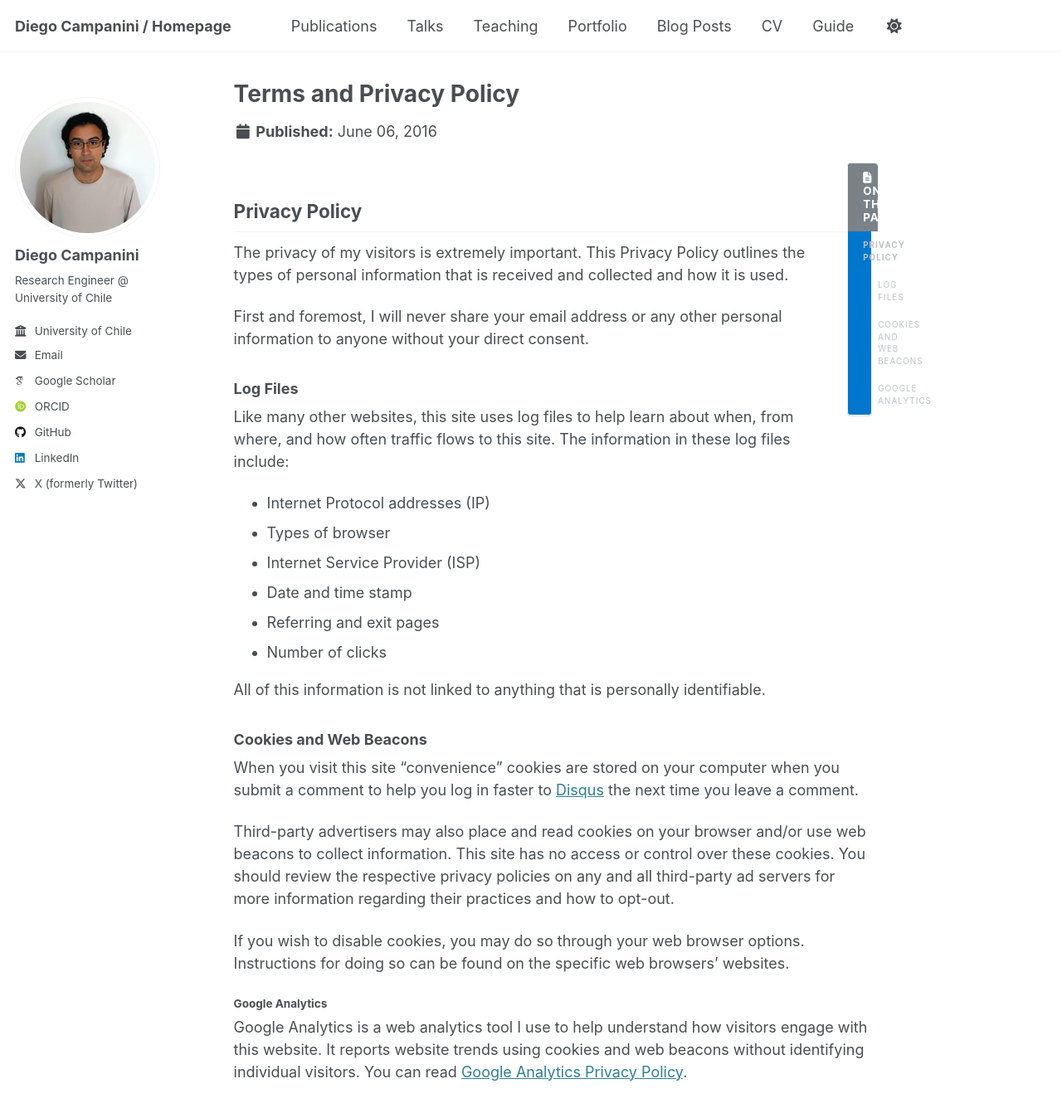
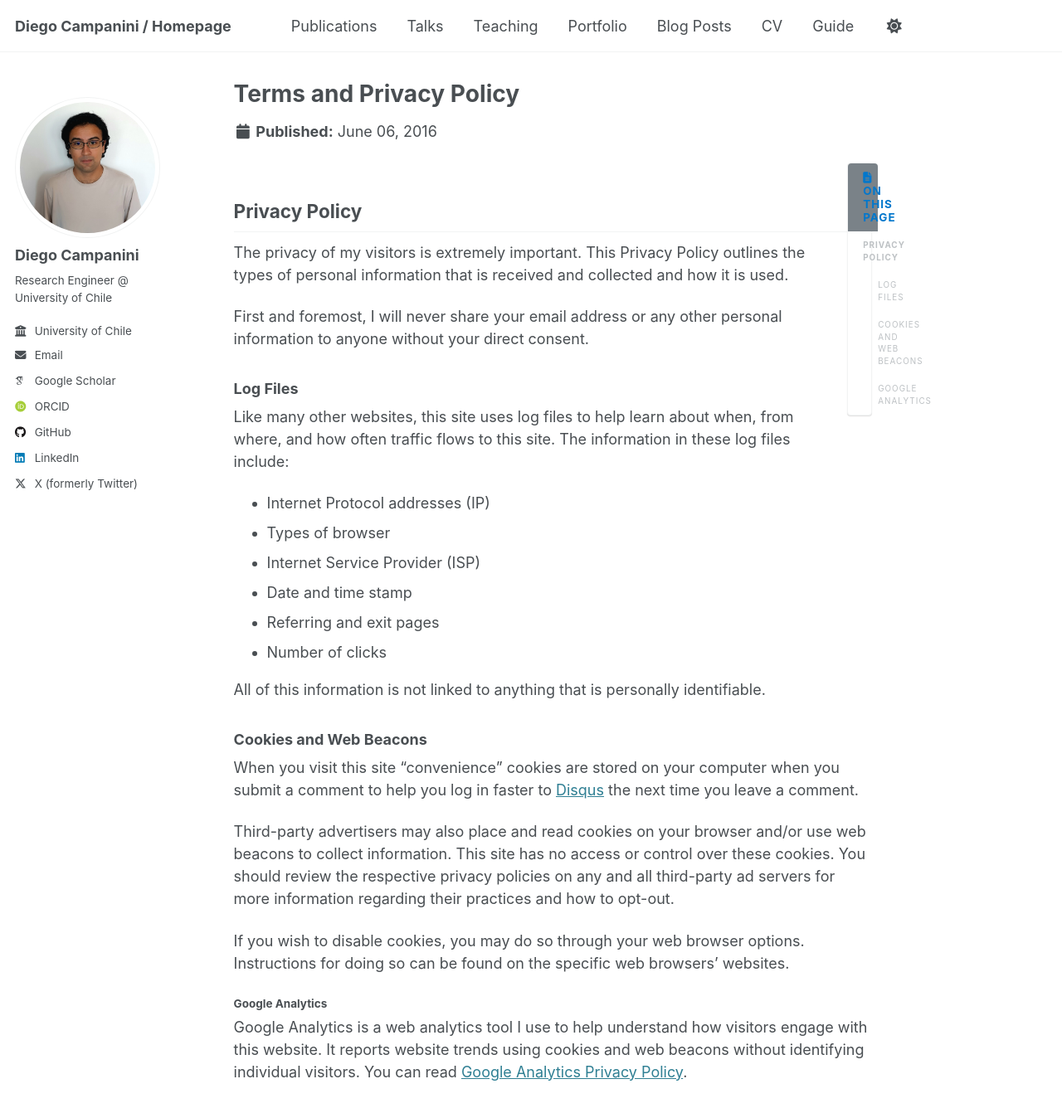
Before and after one commit to dcampanini/dcampanini.github.io, a Jekyll site: the page built from _pages/terms.md, in a window 1280 px wide and 1400 px high. Shown: the top 1342 px of the window at 83% size. Built offline with Jekyll 4.4.1, drawn with Linux system fonts in a browser that asks for light colours; some web fonts are replaced.

Commit message:
change color for navigation bar

```diff
--- a/_sass/layout/_navigation.scss
+++ b/_sass/layout/_navigation.scss
@@ -385,13 +385,13 @@
   color: var(--global-text-color-light);
   text-transform: uppercase;
   letter-spacing: 1px;
-  background-color: #0077cc;
+  background-color: #fff;
   border: 1px solid var(--global-border-color);
   border-radius: $border-radius;
   box-shadow: $box-shadow;
 
   .nav__title {
-    color: #fff;
+    color: #0077cc;
     font-size: $type-size-6;
     background: var(--global-base-color);
     border-top-left-radius: $border-radius;
```
